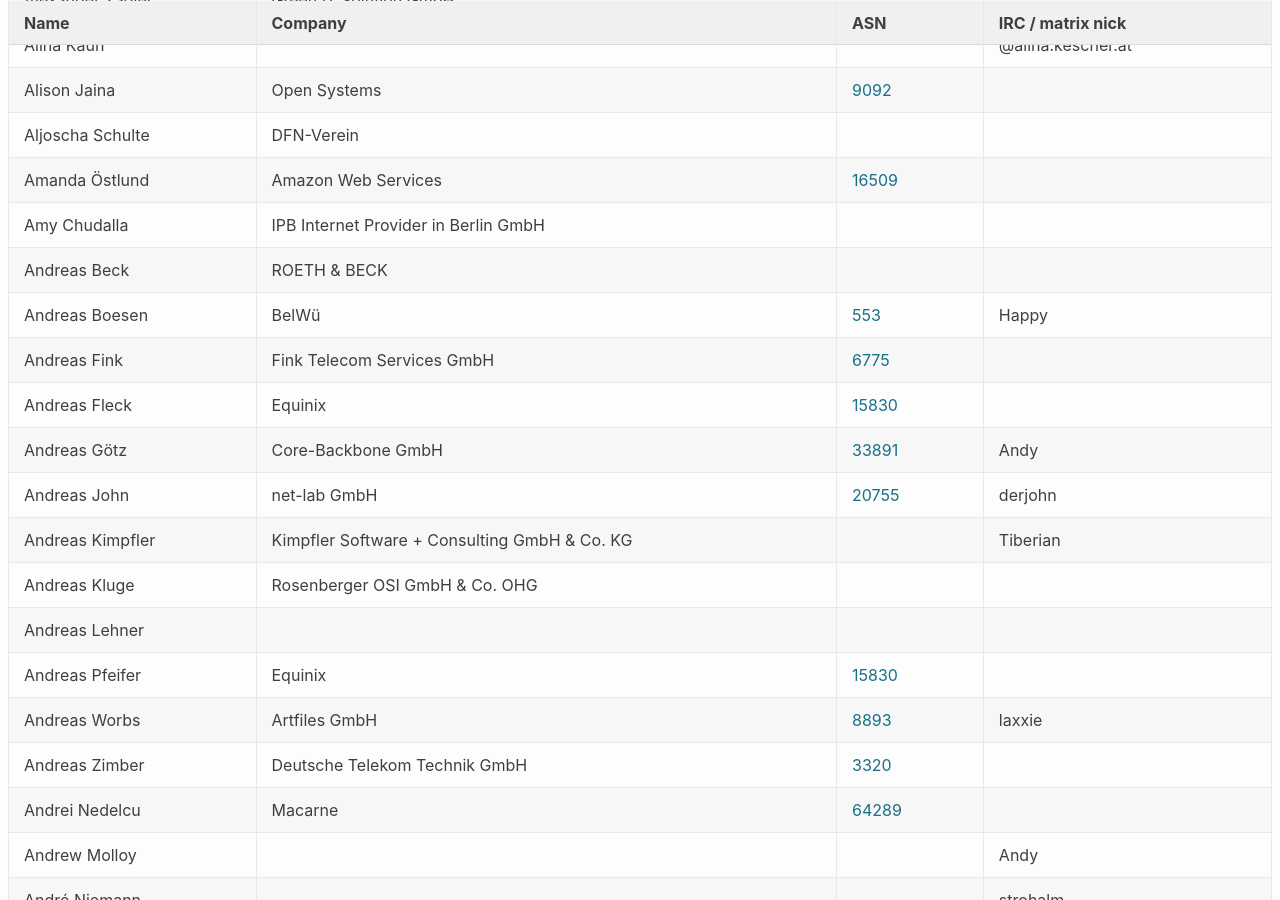
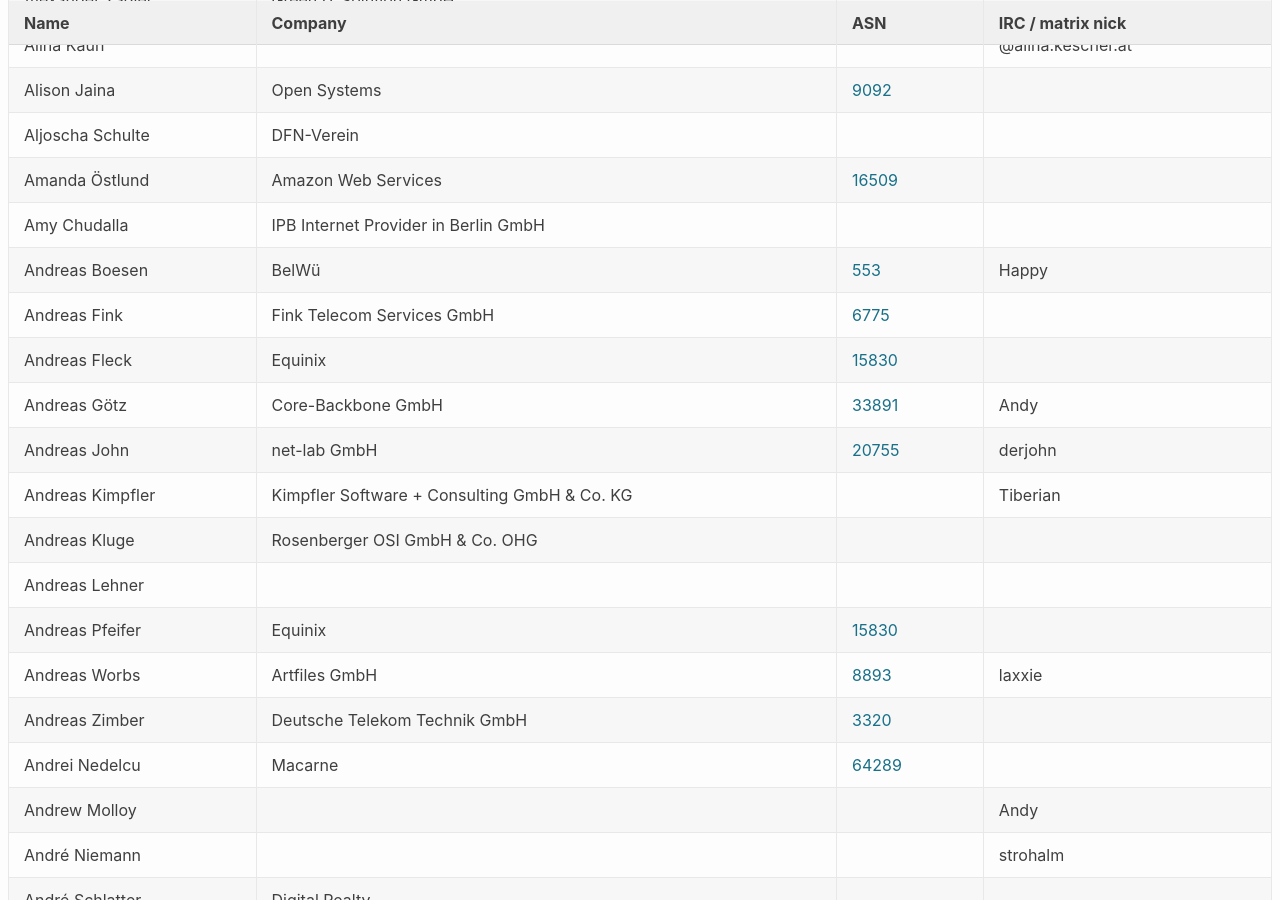
Before and after one commit to denog/pretix-attendeelist, a Jekyll site: the page built from denog16/index.markdown, in a window 1280 px wide and 900 px high, scrolled down 898 px. Built offline with Jekyll 4.4.1, drawn with Linux system fonts in a browser that asks for light colours.

Commit message:
Latest data: Wed Oct 30 16:11:25 UTC 2024

```diff
--- a/_data/attendees_denog16_onsite.json
+++ b/_data/attendees_denog16_onsite.json
@@ -132,12 +132,6 @@
     "asn": null
   },
   {
-    "name": "Andreas Beck",
-    "company": "ROETH & BECK",
-    "irc": null,
-    "asn": null
-  },
-  {
     "name": "Andreas Boesen",
     "company": "BelWü",
     "irc": "Happy",
@@ -1962,6 +1956,12 @@
     "asn": "44194"
   },
   {
+    "name": "Nicolas Janzen",
+    "company": null,
+    "irc": null,
+    "asn": null
+  },
+  {
     "name": "Nicolas Korten",
     "company": "komro GmbH",
     "irc": null,
```
